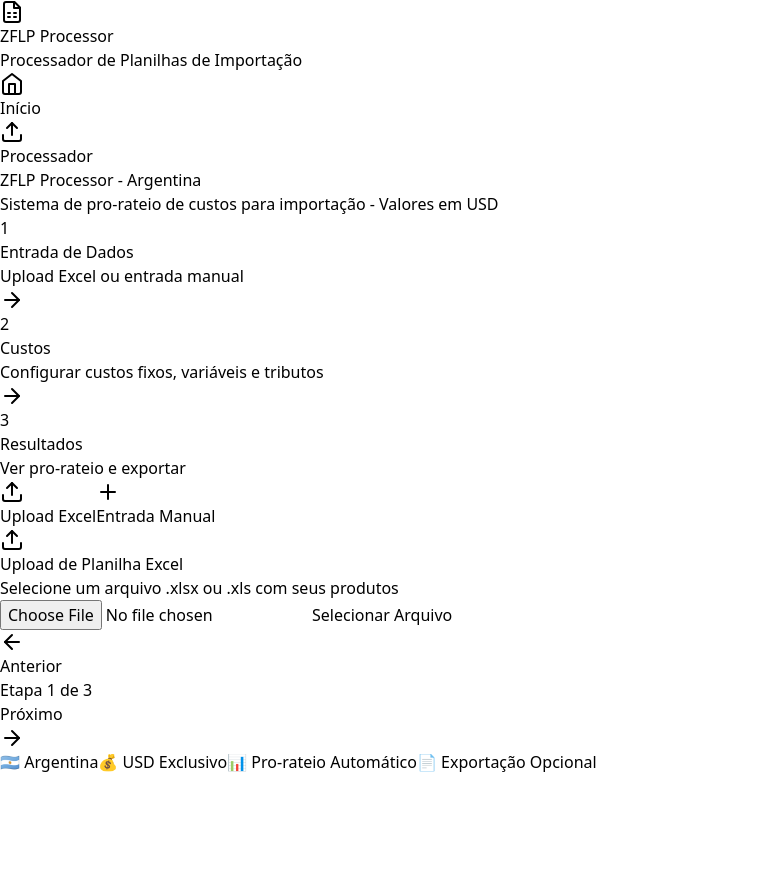
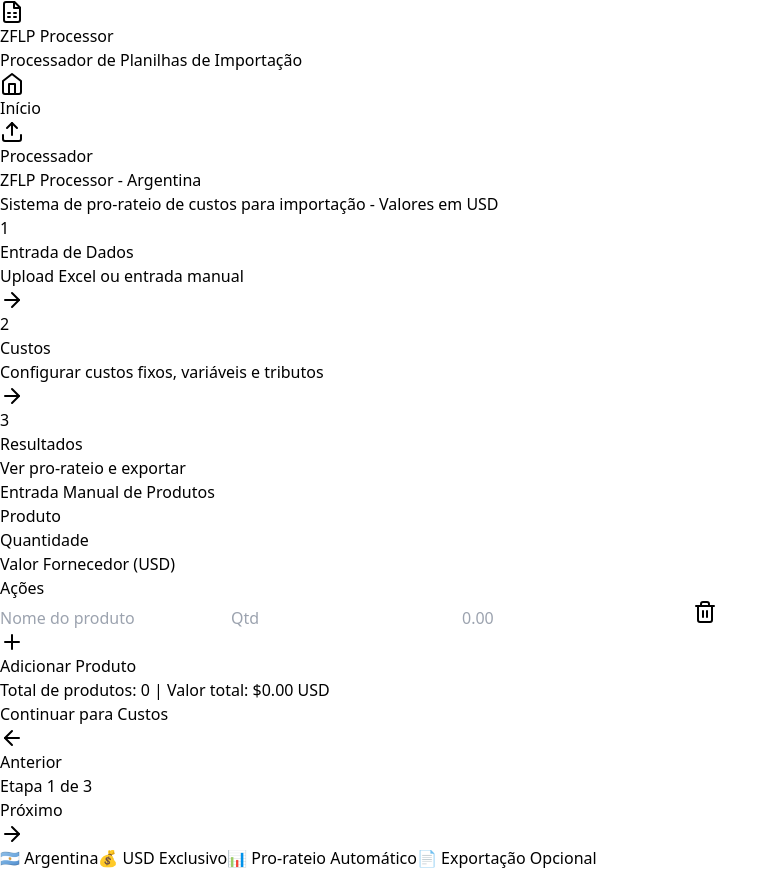
Before and after one commit to Abdo20-Jan/ZFLP-Processor, a React (Vite) app in the folder zflp-frontend/: page /processor in a window 1280 px wide. Shown: the whole page, without its empty margins (0-778 px from the left). Before the commit the page ends 800 px from the top, so only its background shows below. Built offline with nearby package versions, Linux system fonts and the light colour scheme.

Commit message:
Update DataEntryTab.jsx

```diff
--- a/zflp-frontend/src/components/DataEntryTab.jsx
+++ b/zflp-frontend/src/components/DataEntryTab.jsx
@@ -1,263 +1,114 @@
-import React, { useState } from 'react';
-import { Upload, Plus, Trash2, Save } from 'lucide-react';
+import React, { useState, useCallback } from 'react';
+import { Button } from './ui/button';
+import { Input } from './ui/input';
+import { Card, CardContent, CardHeader, CardTitle } from './ui/card';
+import { Trash2, Plus } from 'lucide-react';
 
-const DataEntryTab = ({ onDataSubmit }) => {
-  const [activeTab, setActiveTab] = useState('upload');
-  const [manualData, setManualData] = useState([
-    { id: 1, producto: '', cantidad: '', valorFornecedor: '', ncm: '', total: 0 }
+const DataEntryTab = ({ onDataChange, onNext }) => {
+  const [products, setProducts] = useState([
+    { id: Date.now(), produto: '', quantidade: '', valor: '' }
   ]);
-  const [uploadedFile, setUploadedFile] = useState(null);
 
-  // Adicionar nova linha para entrada manual
-  const addNewRow = () => {
-    const newId = Math.max(...manualData.map(item => item.id)) + 1;
-    setManualData([...manualData, {
-      id: newId,
-      producto: '',
-      cantidad: '',
-      valorFornecedor: '',
-      ncm: '',
-      total: 0
-    }]);
-  };
+  const updateProduct = useCallback((id, field, value) => {
+    setProducts(prev => prev.map(product =>
+      product.id === id ? { ...product, [field]: value } : product
+    ));
+  }, []);
 
-  // Remover linha
-  const removeRow = (id) => {
-    if (manualData.length > 1) {
-      setManualData(manualData.filter(item => item.id !== id));
-    }
-  };
+  const addProduct = useCallback(() => {
+    const newProduct = {
+      id: Date.now() + Math.random(),
+      produto: '',
+      quantidade: '',
+      valor: ''
+    };
+    setProducts(prev => [...prev, newProduct]);
+  }, []);
 
-  // Atualizar dados da linha
-  const updateRow = (id, field, value) => {
-    setManualData(manualData.map(item => {
-      if (item.id === id) {
-        const updated = { ...item, [field]: value };
-        // Calcular total automaticamente
-        if (field === 'cantidad' || field === 'valorFornecedor') {
-          const cantidad = parseFloat(updated.cantidad) || 0;
-          const valor = parseFloat(updated.valorFornecedor) || 0;
-          updated.total = cantidad * valor;
-        }
-        return updated;
-      }
-      return item;
-    }));
-  };
+  const removeProduct = useCallback((id) => {
+    setProducts(prev => prev.filter(product => product.id !== id));
+  }, []);
 
-  // Submeter dados manuais
-  const submitManualData = () => {
-    const validData = manualData.filter(item =>
-      item.producto && item.cantidad && item.valorFornecedor
-    );
+  const calculateTotal = useCallback(() => {
+    return products.reduce((total, product) => {
+      const quantidade = parseFloat(product.quantidade) || 0;
+      const valor = parseFloat(product.valor) || 0;
+      return total + (quantidade * valor);
+    }, 0);
+  }, [products]);
 
-    if (validData.length === 0) {
-      alert('Por favor, preencha pelo menos um produto completo');
+  const handleContinue = useCallback(() => {
+    const validProducts = products.filter(p => p.produto && p.quantidade && p.valor);
+    if (validProducts.length === 0) {
+      alert('Adicione pelo menos um produto válido');
       return;
     }
-
-    onDataSubmit({
-      type: 'manual',
-      data: validData,
-      summary: {
-        totalProducts: validData.length,
-        totalValue: validData.reduce((sum, item) => sum + item.total, 0)
-      }
-    });
-  };
-
-  // Upload de arquivo
-  const handleFileUpload = async (event) => {
-    const file = event.target.files[0];
-    if (!file) return;
-
-    setUploadedFile(file);
-
-    const formData = new FormData();
-    formData.append('file', file);
-
-    try {
-      const response = await fetch('https://zflp-processor-production.up.railway.app/api/upload', {
-        method: 'POST',
-        body: formData
-      });
-
-      if (response.ok) {
-        const result = await response.json();
-        onDataSubmit({
-          type: 'upload',
-          data: result.products || [],
-          summary: result.summary || {}
-        });
-      } else {
-        alert('Erro ao processar arquivo');
-      }
-    } catch (error) {
-      console.error('Erro:', error);
-      alert('Erro de conexão com o servidor');
-    }
-  };
+    onDataChange(validProducts);
+    onNext();
+  }, [products, onDataChange, onNext]);
 
   return (
-    <div className="space-y-6">
-      {/* Tabs de seleção */}
-      <div className="flex space-x-1 bg-gray-100 p-1 rounded-lg">
-        <button
-          onClick={() => setActiveTab('upload')}
-          className={`flex-1 py-2 px-4 rounded-md font-medium transition-colors ${
-            activeTab === 'upload'
-              ? 'bg-white text-blue-600 shadow-sm'
-              : 'text-gray-600 hover:text-gray-900'
-          }`}
-        >
-          <Upload className="w-4 h-4 inline mr-2" />
-          Upload Excel
-        </button>
-        <button
-          onClick={() => setActiveTab('manual')}
-          className={`flex-1 py-2 px-4 rounded-md font-medium transition-colors ${
-            activeTab === 'manual'
-              ? 'bg-white text-blue-600 shadow-sm'
-              : 'text-gray-600 hover:text-gray-900'
-          }`}
-        >
-          <Plus className="w-4 h-4 inline mr-2" />
-          Entrada Manual
-        </button>
-      </div>
-
-      {/* Conteúdo das tabs */}
-      {activeTab === 'upload' && (
-        <div className="border-2 border-dashed border-gray-300 rounded-lg p-8 text-center">
-          <Upload className="w-12 h-12 text-gray-400 mx-auto mb-4" />
-          <h3 className="text-lg font-medium text-gray-900 mb-2">
-            Upload de Planilha Excel
-          </h3>
-          <p className="text-gray-600 mb-4">
-            Selecione um arquivo .xlsx ou .xls com seus produtos
-          </p>
-          <input
-            type="file"
-            accept=".xlsx,.xls"
-            onChange={handleFileUpload}
-            className="hidden"
-            id="file-upload"
-          />
-          <label
-            htmlFor="file-upload"
-            className="bg-blue-600 text-white px-6 py-2 rounded-lg cursor-pointer hover:bg-blue-700 transition-colors"
-          >
-            Selecionar Arquivo
-          </label>
-          {uploadedFile && (
-            <p className="mt-2 text-sm text-green-600">
-              Arquivo selecionado: {uploadedFile.name}
-            </p>
-          )}
-        </div>
-      )}
-
-      {activeTab === 'manual' && (
+    <Card>
+      <CardHeader>
+        <CardTitle>Entrada Manual de Produtos</CardTitle>
+      </CardHeader>
+      <CardContent>
         <div className="space-y-4">
-          <div className="flex justify-between items-center">
-            <h3 className="text-lg font-medium text-gray-900">
-              Entrada Manual de Produtos
-            </h3>
-            <button
-              onClick={addNewRow}
-              className="bg-green-600 text-white px-4 py-2 rounded-lg hover:bg-green-700 transition-colors flex items-center"
-            >
-              <Plus className="w-4 h-4 mr-2" />
-              Adicionar Produto
-            </button>
+          <div className="grid grid-cols-4 gap-4 font-medium">
+            <div>Produto</div>
+            <div>Quantidade</div>
+            <div>Valor Fornecedor (USD)</div>
+            <div>Ações</div>
           </div>
 
-          {/* Cabeçalho da tabela */}
-          <div className="grid grid-cols-12 gap-4 p-4 bg-gray-50 rounded-lg font-medium text-gray-700">
-            <div className="col-span-3">Produto</div>
-            <div className="col-span-2">Quantidade</div>
-            <div className="col-span-2">Valor Fornecedor (USD)</div>
-            <div className="col-span-2">NCM</div>
-            <div className="col-span-2">Total (USD)</div>
-            <div className="col-span-1">Ações</div>
-          </div>
+          {products.map((product) => (
+            <div key={product.id} className="grid grid-cols-4 gap-4 items-center">
+              <Input
+                placeholder="Nome do produto"
+                value={product.produto}
+                onChange={(e) => updateProduct(product.id, 'produto', e.target.value)}
+              />
+              <Input
+                type="number"
+                placeholder="Qtd"
+                value={product.quantidade}
+                onChange={(e) => updateProduct(product.id, 'quantidade', e.target.value)}
+              />
+              <Input
+                type="number"
+                step="0.01"
+                placeholder="0.00"
+                value={product.valor}
+                onChange={(e) => updateProduct(product.id, 'valor', e.target.value)}
+              />
+              <Button
+                variant="outline"
+                size="sm"
+                onClick={() => removeProduct(product.id)}
+                disabled={products.length === 1}
+              >
+                <Trash2 className="h-4 w-4" />
+              </Button>
+            </div>
+          ))}
 
-          {/* Linhas de dados */}
-          <div className="space-y-2">
-            {manualData.map((item) => (
-              <div key={item.id} className="grid grid-cols-12 gap-4 p-4 border rounded-lg">
-                <div className="col-span-3">
-                  <input
-                    type="text"
-                    placeholder="Nome do produto"
-                    value={item.producto}
-                    onChange={(e) => updateRow(item.id, 'producto', e.target.value)}
-                    className="w-full p-2 border rounded-md focus:ring-2 focus:ring-blue-500 focus:border-transparent"
-                  />
-                </div>
-                <div className="col-span-2">
-                  <input
-                    type="number"
-                    placeholder="Qtd"
-                    value={item.cantidad}
-                    onChange={(e) => updateRow(item.id, 'cantidad', e.target.value)}
-                    className="w-full p-2 border rounded-md focus:ring-2 focus:ring-blue-500 focus:border-transparent"
-                  />
-                </div>
-                <div className="col-span-2">
-                  <input
-                    type="number"
-                    step="0.01"
-                    placeholder="0.00"
-                    value={item.valorFornecedor}
-                    onChange={(e) => updateRow(item.id, 'valorFornecedor', e.target.value)}
-                    className="w-full p-2 border rounded-md focus:ring-2 focus:ring-blue-500 focus:border-transparent"
-                  />
-                </div>
-                <div className="col-span-2">
-                  <input
-                    type="text"
-                    placeholder="NCM"
-                    value={item.ncm}
-                    onChange={(e) => updateRow(item.id, 'ncm', e.target.value)}
-                    className="w-full p-2 border rounded-md focus:ring-2 focus:ring-blue-500 focus:border-transparent"
-                  />
-                </div>
-                <div className="col-span-2">
-                  <div className="p-2 bg-gray-50 rounded-md font-medium">
-                    ${item.total.toFixed(2)}
-                  </div>
-                </div>
-                <div className="col-span-1">
-                  <button
-                    onClick={() => removeRow(item.id)}
-                    disabled={manualData.length === 1}
-                    className="p-2 text-red-600 hover:bg-red-50 rounded-md disabled:opacity-50 disabled:cursor-not-allowed"
-                  >
-                    <Trash2 className="w-4 h-4" />
-                  </button>
-                </div>
-              </div>
-            ))}
-          </div>
+          <Button onClick={addProduct} variant="outline" className="w-full">
+            <Plus className="h-4 w-4 mr-2" />
+            Adicionar Produto
+          </Button>
 
-          {/* Resumo e botão de salvar */}
-          <div className="flex justify-between items-center p-4 bg-blue-50 rounded-lg">
-            <div className="text-sm text-gray-600">
-              <span className="font-medium">Total de produtos:</span> {manualData.filter(item => item.producto).length} |
-              <span className="font-medium ml-4">Valor total:</span> ${manualData.reduce((sum, item) => sum + item.total, 0).toFixed(2)} USD
+          <div className="flex justify-between items-center pt-4 border-t">
+            <div>
+              Total de produtos: {products.filter(p => p.produto).length} |
+              Valor total: ${calculateTotal().toFixed(2)} USD
             </div>
-            <button
-              onClick={submitManualData}
-              className="bg-blue-600 text-white px-6 py-2 rounded-lg hover:bg-blue-700 transition-colors flex items-center"
-            >
-              <Save className="w-4 h-4 mr-2" />
+            <Button onClick={handleContinue}>
               Continuar para Custos
-            </button>
+            </Button>
           </div>
         </div>
-      )}
-    </div>
+      </CardContent>
+    </Card>
   );
 };
 
```
